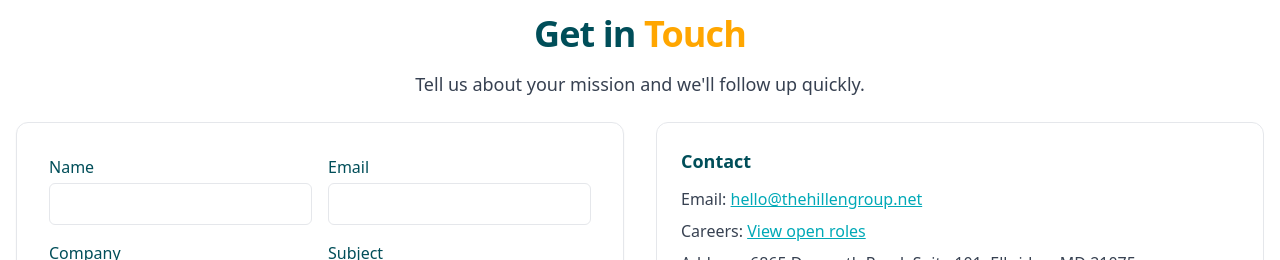
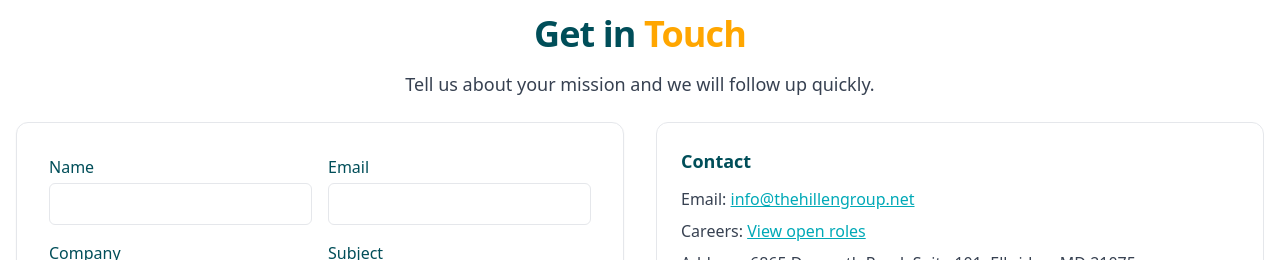
Before and after one commit to thehillengroup/hillen-site, a React (Create React App) app: page /contact in a window 1280 px wide. Shown: the part 190-450 px from the top of the page. Built offline with nearby package versions, Linux system fonts and the light colour scheme; no server answers.

Commit message:
Updated Contact form and email address.

```diff
--- a/src/pages/Contact.jsx
+++ b/src/pages/Contact.jsx
@@ -38,7 +38,7 @@
       <PageHero
         title="Get in"
         accent="Touch"
-        description="Tell us about your mission and we&apos;ll follow up quickly."
+        description="Tell us about your mission and we will follow up quickly."
       />
 
       <section className="px-4">
@@ -54,8 +54,8 @@
                 <h2 className="text-2xl font-semibold">Thanks — we got it! ✅</h2>
                 <p className="mt-2 text-gray-700">
                   We&apos;ll reach out soon. If it&apos;s urgent, email{' '}
-                  <a className="text-primary underline" href="mailto:hello@thehillengroup.net">
-                    hello@thehillengroup.net
+                  <a className="text-primary underline" href="mailto:info@thehillengroup.net">
+                    info@thehillengroup.net
                   </a>
                   .
                 </p>
@@ -141,7 +141,7 @@
                     {loading ? 'Sending…' : 'Send Message'}
                   </button>
                   <a
-                    href="mailto:hello@thehillengroup.net"
+                    href="mailto:info@thehillengroup.net"
                     className="inline-flex items-center rounded-md border px-4 py-2 hover:bg-gray-50"
                   >
                     Email Us Instead
@@ -162,8 +162,8 @@
               <ul className="mt-3 space-y-2 text-gray-700">
                 <li>
                   <span className="font-medium">Email:</span>{' '}
-                  <a className="text-primary underline" href="mailto:hello@thehillengroup.net">
-                    hello@thehillengroup.net
+                  <a className="text-primary underline" href="mailto:info@thehillengroup.net">
+                    info@thehillengroup.net
                   </a>
                 </li>
                 <li>
```
